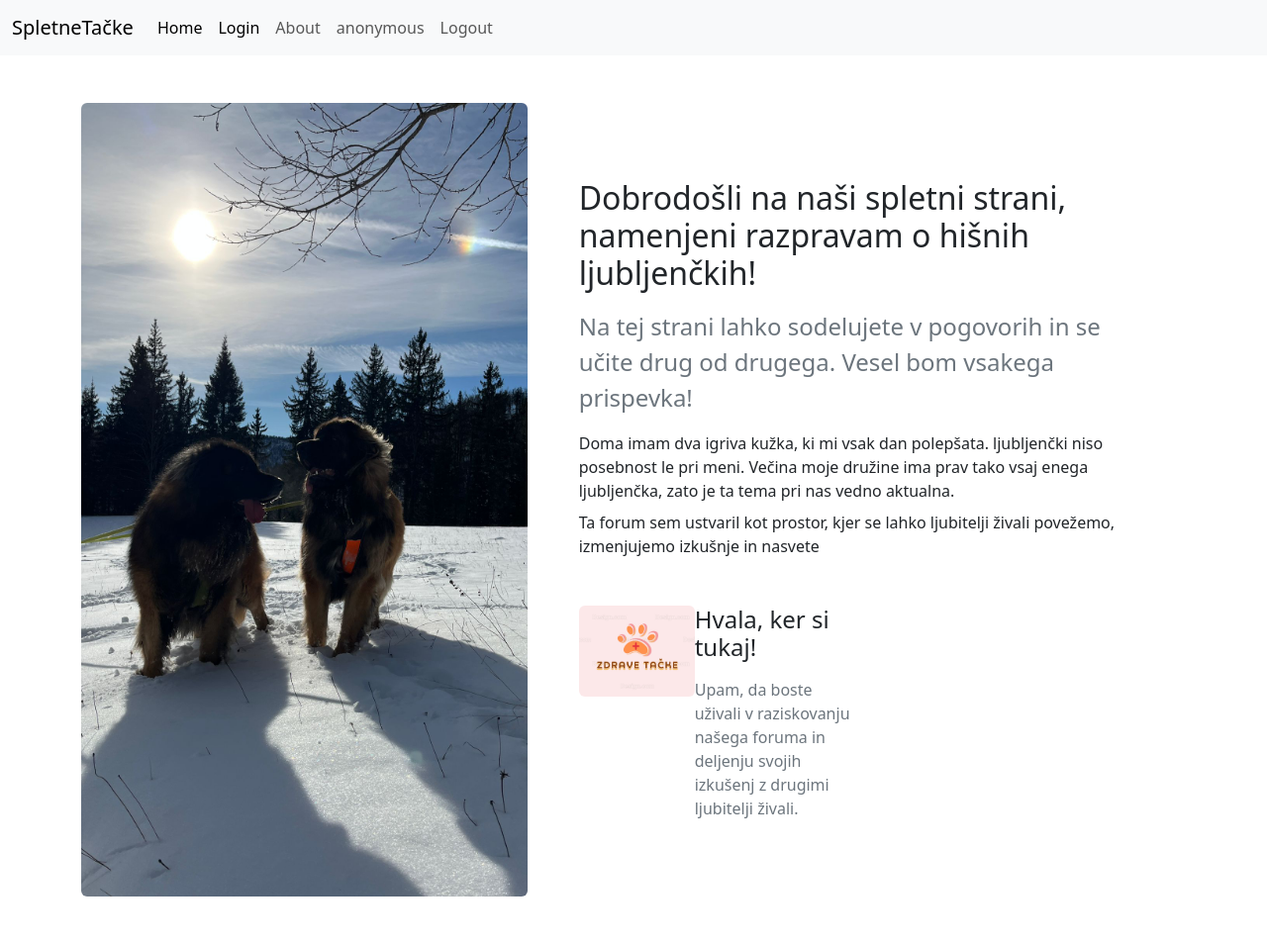
After one commit to Arovalk/Zakljucna, a Flask app: page /about in a window 1280 px wide. The commit adds this page. Shown: the whole page at 99% size. Run offline with Flask 3, Linux system fonts and the light colour scheme.

Commit message:
dodadek about page, popravki profila

```diff
--- a/Forums/main.py
+++ b/Forums/main.py
@@ -52,6 +52,9 @@ def index():
 
 @app.route("/home",methods=["GET", "POST"])
 def home():
+    if "username" not in session:
+        session['username'] = 'anonymous'
+
     if request.method == "POST":
         # Dodamo razpravo
         topic = Topic(
@@ -59,6 +62,9 @@ def home():
             description=request.form["description"],
             author=session['username'],
         )
+        if Topic.query.filter_by(title=topic.title).first():
+            topics = db.session.execute(db.select(Topic)).scalars()
+            return render_template("home.html", error="Topic already exists", topics=topics, username=session['username'])
         db.session.add(topic)
         db.session.commit()
 
@@ -109,6 +115,8 @@ def login():
         session["user_id"] = user.id
         session["username"] = user.username
         return redirect(url_for("home"))
+    if user and not user.check_password(password):
+        return render_template("login.html", error="Wrong password")
     else:
         return render_template("login.html")
 
@@ -149,4 +157,10 @@ def logout():
     session.clear()
     return redirect(url_for("login"))
 
+
+@app.route("/about")
+def about():
+    if "username" not in session:
+        session['username'] = 'anonymous'
+    return render_template("about.html", username=session['username'])
 app.run(debug=True)
--- /dev/null
+++ b/Forums/templates/about.html
@@ -0,0 +1,67 @@
+<nav class="navbar navbar-expand-lg bg-body-tertiary">
+  <div class="container-fluid">
+    <a class="navbar-brand" href="/">SpletneTačke</a>
+    <button class="navbar-toggler" type="button" data-bs-toggle="collapse" data-bs-target="#navbarNavDropdown" aria-controls="navbarNavDropdown" aria-expanded="false" aria-label="Toggle navigation">
+      <span class="navbar-toggler-icon"></span>
+    </button>
+    <div class="collapse navbar-collapse" id="navbarNavDropdown">
+      <ul class="navbar-nav">
+        <li class="nav-item">
+          <a class="nav-link active" aria-current="page" href="/home">Home</a>
+        </li>
+        <li class="nav-item">
+          <a class="nav-link active" aria-current="page" href="/login">Login</a>
+        </li>
+        <li class="nav-item">
+          <a class="nav-link" href="/about">About</a>
+        </li>
+        <li class="nav-item">
+          <a class="nav-link" href="/profile">{{username}}</a>
+        </li>
+        <li class="nav-item">
+          <a class="nav-link" href="/logout">Logout</a>
+
+        </li>
+      </ul>
+    </div>
+  </div>
+</nav>
+<link rel="stylesheet" href="https://unpkg.com/bootstrap@5.3.3/dist/css/bootstrap.min.css">
+<section class="py-3 py-md-5">
+    <div class="container">
+      <div class="row gy-3 gy-md-4 gy-lg-0 align-items-lg-center">
+        <div class="col-12 col-lg-6 col-xl-5">
+          <img class="img-fluid rounded" loading="lazy" src="{{ url_for('static', filename='img/kuzek.jpg') }}" alt="Kuzek">
+        </div>
+        <div class="col-12 col-lg-6 col-xl-7">
+          <div class="row justify-content-xl-center">
+            <div class="col-12 col-xl-11">
+
+              {% if username == "anonymous" %}
+              <h2 class="mb-3"> Dobrodošli na naši spletni strani, namenjeni razpravam o hišnih ljubljenčkih!</h2>
+              {% else %}
+              <h2 class="mb-3"> Dobrodošli {{username}}, na naši spletni strani, namenjeni razpravam o hišnih ljubljenčkih!</h2>
+              {% endif %}
+
+              <p class="lead fs-4 text-secondary mb-3">Na tej strani lahko sodelujete v pogovorih in se učite drug od drugega. Vesel bom vsakega prispevka! </p>
+              <p class="mb-2">Doma imam dva igriva kužka, ki mi vsak dan polepšata. ljubljenčki niso posebnost le pri meni. Večina moje družine ima prav tako vsaj enega ljubljenčka, zato je ta tema pri nas vedno aktualna. </p>
+              <p class="mb-5">Ta forum sem ustvaril kot prostor, kjer se lahko ljubitelji živali povežemo, izmenjujemo izkušnje in nasvete </p>
+              <div class="row gy-4 gy-md-0 gx-xxl-5X">
+                <div class="col-12 col-md-6">
+                  <div class="d-flex">
+                    <div class="col-12 col-lg-6 col-xl-5">
+                        <img class="img-fluid rounded" loading="lazy" src="{{ url_for('static', filename='img/logo.jpeg') }}" alt="logo">
+                      </div>
+                    <div>
+                      <h2 class="h4 mb-3">Hvala, ker si tukaj!</h2>
+                        <p class="text-secondary mb-0">Upam, da boste uživali v raziskovanju našega foruma in deljenju svojih izkušenj z drugimi ljubitelji živali.</p>
+                    </div>
+                  </div>
+                </div>
+              </div>
+            </div>
+          </div>
+        </div>
+      </div>
+    </div>
+  </section>
--- a/Forums/templates/profile.html
+++ b/Forums/templates/profile.html
@@ -22,7 +22,7 @@
                 <a class="nav-link active" aria-current="page" href="/login">Login</a>
               </li>
               <li class="nav-item">
-                <a class="nav-link" href="#">About</a>
+                <a class="nav-link" href="/about">About</a>
               </li>
               <li class="nav-item">
                 <a class="nav-link" href="/profile">{{username}}</a>
--- a/Forums/templates/topic.html
+++ b/Forums/templates/topic.html
@@ -22,7 +22,7 @@
               <a class="nav-link active" aria-current="page" href="/login">Login</a>
             </li>
             <li class="nav-item">
-              <a class="nav-link" href="#">About</a>
+              <a class="nav-link" href="/about">About</a>
             </li>
             <li class="nav-item">
               <a class="nav-link" href="/profile">{{username}}</a>
```
Also changed, not shown: Forums/templates/home.html (+9 -1 lines), Forums/templates/login.html (+9 -1 lines), Forums/static/img/kuzek.jpg (added), Forums/static/img/logo.jpeg (added), instance/project.db.
